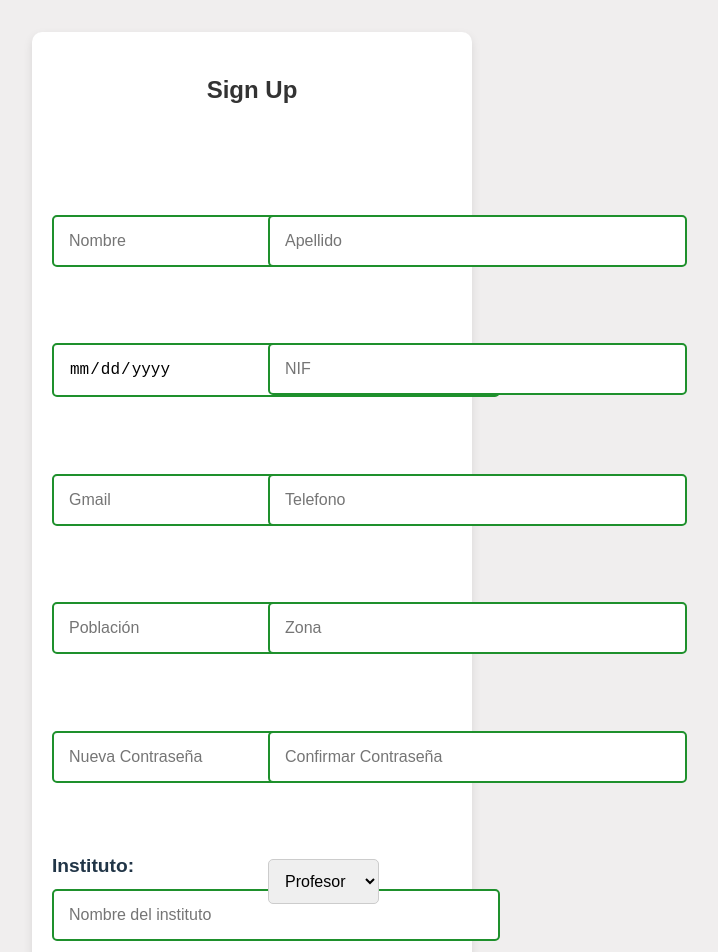
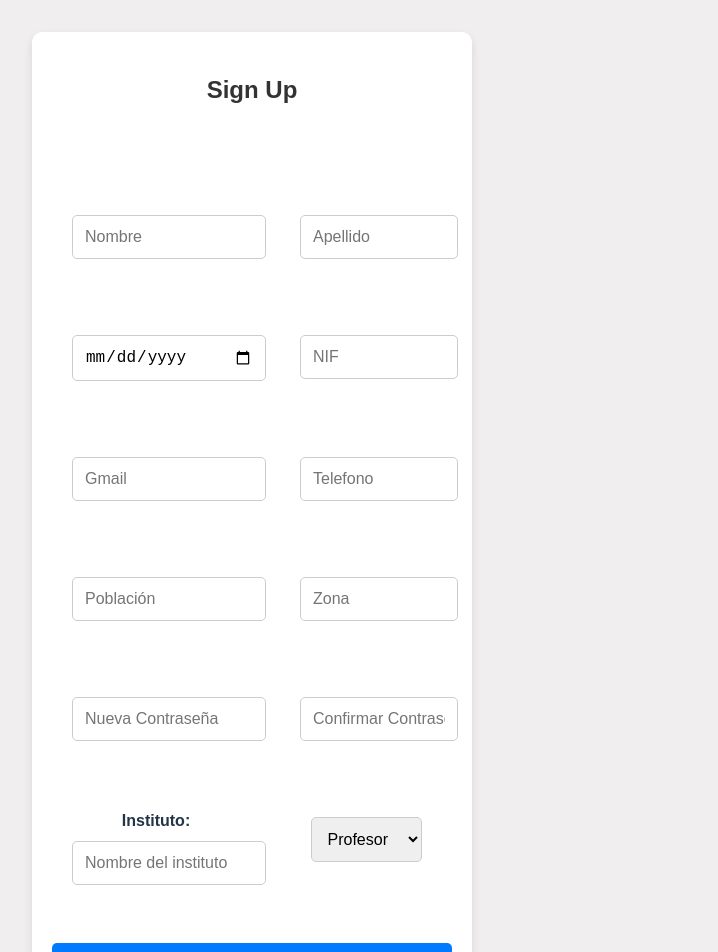
Before and after one commit to UnPerrete/aplicaciondualab, a React (Vite) app: page /register in a window 1280 px wide. Shown: the top 952 px of the page, without its empty margins (388-1106 px from the left). Built offline with nearby package versions, Linux system fonts and the light colour scheme.

Commit message:
enlazado de css sign up y contactos arreglado

```diff
--- a/package.json
+++ b/package.json
@@ -11,6 +11,7 @@
   },
   "dependencies": {
     "axios": "^1.8.1",
+    "bootstrap": "^5.3.3",
     "bootstrap-icons": "^1.11.3",
     "cors": "^2.8.5",
     "crypto-js": "^4.2.0",
--- a/src/components/Contactenos.jsx
+++ b/src/components/Contactenos.jsx
@@ -17,22 +17,22 @@ const Contactenos = () => {
             {/* Contact Form and Info */}
             <div className="contact-content">
                 <form className="contact-form">
-                    <div className="form-group">
+                    <div className="form-group2">
                         <label htmlFor="name">Nombre</label>
                         <input type="text" id="name" placeholder="Nombre" required />
                     </div>
 
-                    <div className="form-group">
+                    <div className="form-group2">
                         <label htmlFor="email">Email</label>
                         <input type="email" id="email" placeholder="Email" required />
                     </div>
 
-                    <div className="form-group">
+                    <div className="form-group2">
                         <label htmlFor="company">Compañía/Organización</label>
                         <input type="text" id="company" placeholder="Compañía u organización" />
                     </div>
 
-                    <div className="form-group">
+                    <div className="form-group2">
                         <label htmlFor="message">Mensaje</label>
                         <textarea type="text" id="message" placeholder="Escriba el mensaje" required></textarea>
                     </div>
--- a/src/components/TablaEmpresas.jsx
+++ b/src/components/TablaEmpresas.jsx
@@ -45,7 +45,9 @@ export const TablaEmpresas = () => {
 
   return (
     <div>
-      <NavbarWeb />
+      <div>
+        <NavbarWeb />
+      </div>
       <SearchBar onSearch={setData}></SearchBar>
       {/* Contenedor del select */}
       <div className="filtro-municipio">
--- a/src/styles/Contacto.css
+++ b/src/styles/Contacto.css
@@ -3,6 +3,7 @@
 .contact-page {
     padding-top: 120px;
     background-color: white;
+    border-radius: 20px;
 }
 
 .contact-banner {
@@ -44,20 +45,20 @@
     gap: 5px;
 }
 
-.form-group {
+.form-group2 {
     display: flex;
     flex-direction: column;
     margin-bottom: 0.5px;
     margin-left: -20px;
 }
 
-.form-group label {
+.form-group2 label {
     margin-top: 1px;
     font-size: 1.2rem;
     margin-right: auto;
 }
 
-.form-group input, .form-group textarea {
+.form-group2 input, .form-group2 textarea {
     width: 235%;
     max-width: 600px;
     padding: 15px;
```
Also changed, not shown: 1 other file (tests, documents, lock files or other folders).
